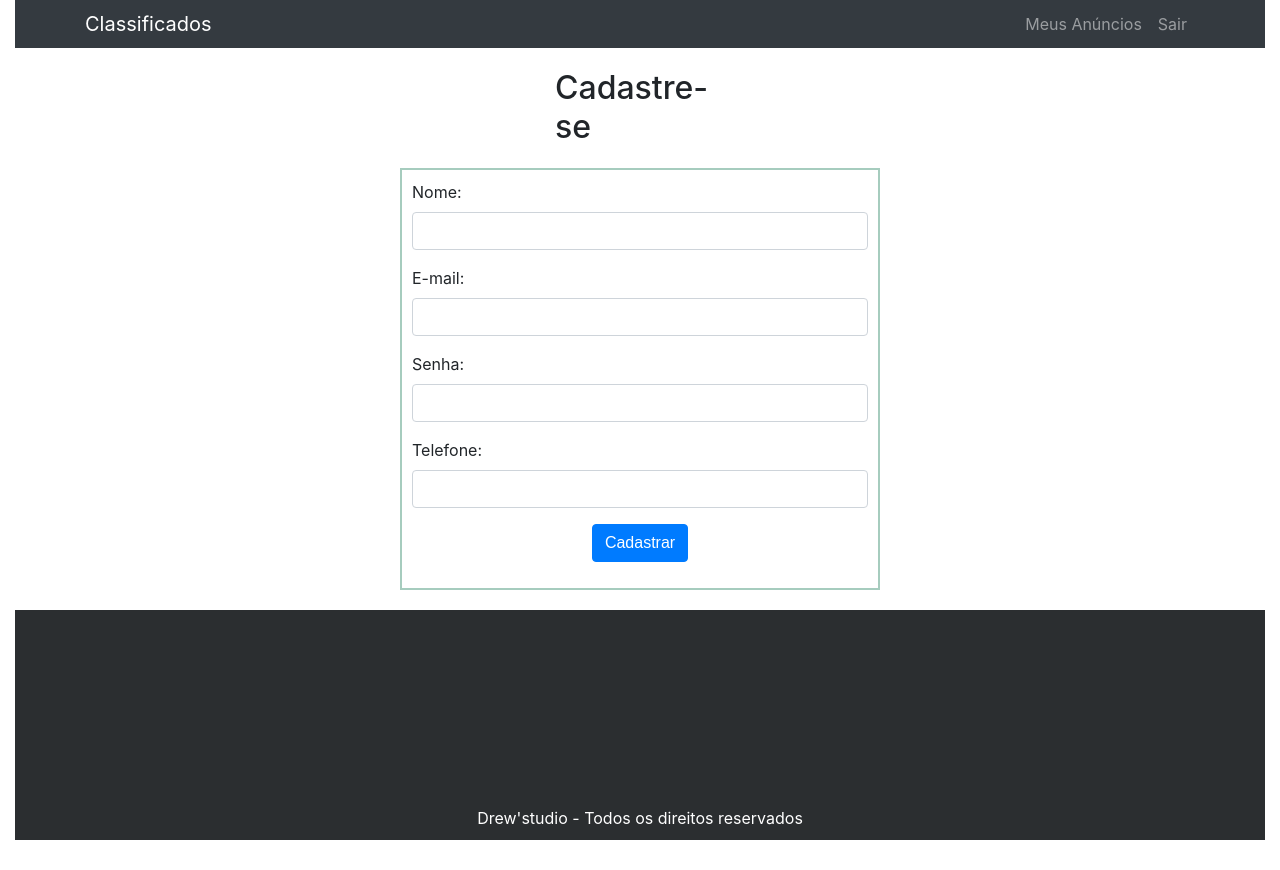
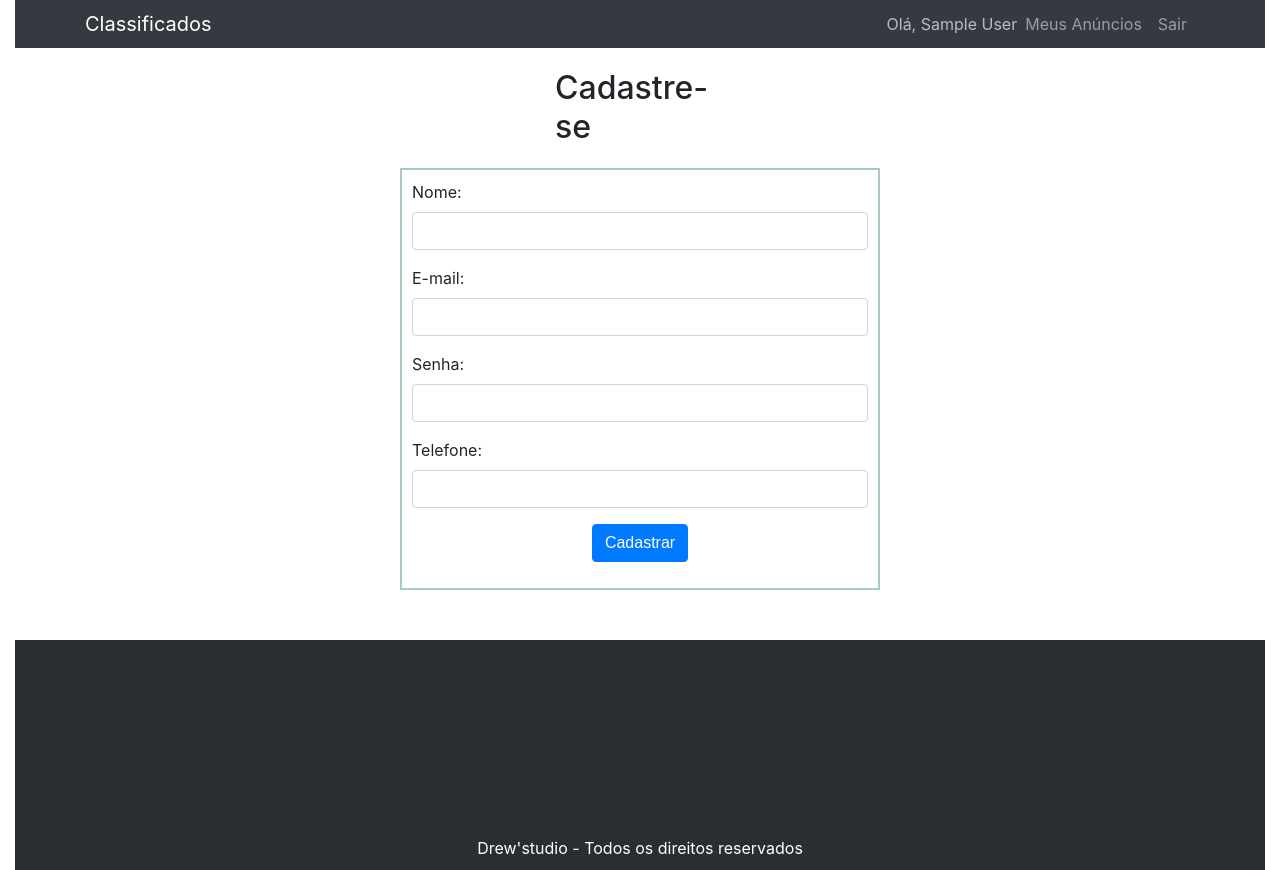
Before and after one commit to EderAndrew/projeto_classificados, a PHP site: page /cadastrar.php in a window 1280 px wide. Before the commit the page ends 840 px from the top, so only its background shows below. Run offline with PHP 8.4, Linux system fonts and the light colour scheme; the visitor is signed in with stand-in values (Sample User, id 1).

Commit message:
Atualizando e adicionando alguns arquivos

```diff
--- a/assets/css/style.css
+++ b/assets/css/style.css
@@ -27,7 +27,10 @@
     text-align: center;
     margin-top: 15px;
 }
-
+footer{
+    display: flex;
+    margin-top: 50px;
+}
 .foter{
     display: flex;
     max-width: 100%;
@@ -64,3 +67,8 @@
 .cad h1, .log h1{
     padding-left: 10px;
 }
+.cliente{
+    display: flex;
+    margin: auto;
+    color: #BABBC4;
+}
--- a/classes/usuarios.class.php
+++ b/classes/usuarios.class.php
@@ -25,7 +25,7 @@ class Usuarios{
     public function logar($email, $senha){
         global $pdo;
 
-        $sql = $pdo->prepare("SELECT * FROM usuarios WHERE email = :email AND senha = :senha");
+        $sql = $pdo->prepare("SELECT nome FROM usuarios WHERE email = :email AND senha = :senha");
         $sql->bindValue(":email", $email);
         $sql->bindValue(":senha", $senha);
         $sql->execute();
@@ -33,14 +33,12 @@ class Usuarios{
         if($sql->rowCount() > 0){
             $sql = $sql->fetch();
 
-            $_SESSION["cLogin"] = $sql["id"];
+            $_SESSION["cLogin"] = $sql["nome"];
 
             return true;
         }else{
             return false;
         }
-
-
     }
 }
 ?>
--- a/login.php
+++ b/login.php
@@ -14,7 +14,7 @@
 
         if($u->logar($email, $senha)){
             ?>
-            <script type="text/javascript">window.location.href="./"</script>
+            <script type="text/javascript">window.location.href="./";</script>
             <?php
         }else{
             ?>
@@ -32,7 +32,7 @@
     </div>
     <div class="form-group">
         <label for="senha">Senha:</label>
-        <input type="senha" name="senha" id="senha" class="form-control" />
+        <input type="password" name="senha" id="senha" class="form-control" />
     </div>
     <div class="form-group">
         <input type="submit" value="Acessar" class="btn btn-primary" />
--- a/templates/header.php
+++ b/templates/header.php
@@ -18,6 +18,7 @@
                     <?php
                         if(isset($_SESSION["cLogin"]) && !empty($_SESSION["cLogin"])):
                     ?>
+                    <p class="cliente">Olá, <?php echo $_SESSION["cLogin"]; ?></p>
                     <a class="nav-item nav-link" href="meus_anuncios.php">Meus Anúncios</a>
                     <a class="nav-item nav-link" href="sair.php">Sair</a>
                     <?php else:?>
```
Also changed, not shown: assets/database/classificados.sql (+13 -0 lines), README.md.
